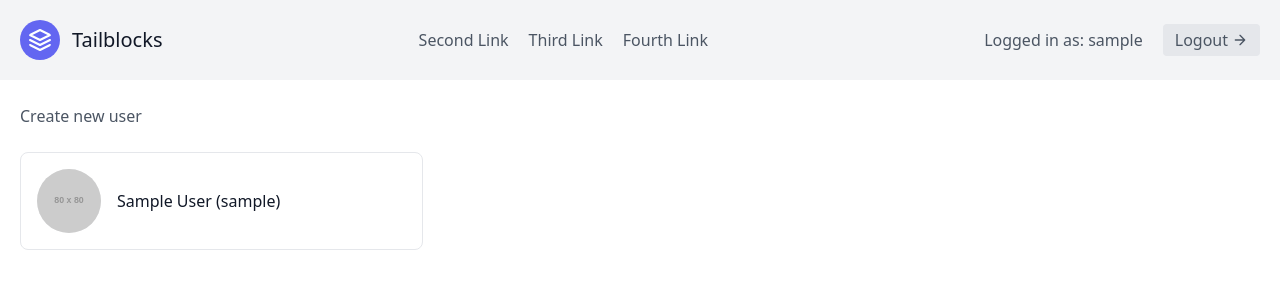
After one commit to Qitaal/Django-Project-Manager-App, a Django app: page /user/list/ in a window 1280 px wide. The commit adds this page. Shown: the top 300 px of the page. Run offline with Django 3.2, Linux system fonts and the light colour scheme; the visitor is signed in with stand-in values (Sample User, id 1); data comes from the database, SQL or seed files in the repository; grey boxes labelled with a size stand in for pictures from a placeholder-image service; some libraries are stand-ins or nearby versions.

Commit message:
create user list feature

```diff
--- a/src/templates/navbar.html
+++ b/src/templates/navbar.html
@@ -1,4 +1,4 @@
-<header class="text-gray-600 body-font">
+<header class="text-gray-600 body-font bg-gray-100">
     <div class="container mx-auto flex flex-wrap p-5 flex-col md:flex-row items-center">
         <a class="flex title-font font-medium items-center text-gray-900 mb-4 md:mb-0">
             <svg xmlns="http://www.w3.org/2000/svg" fill="none" stroke="currentColor" stroke-linecap="round"
@@ -12,7 +12,9 @@
         {% if request.user.is_authenticated %}
 
         <nav class="md:ml-auto md:mr-auto flex flex-wrap items-center text-base justify-center">
-            <a class="mr-5 hover:text-gray-900">First Link</a>
+            {% if request.user.role == 'Admin' %}
+            <a href="{% url 'user:user-list' %}" class="mr-5 hover:text-gray-900">Users</a>
+            {% endif %}
             <a class="mr-5 hover:text-gray-900">Second Link</a>
             <a class="mr-5 hover:text-gray-900">Third Link</a>
             <a class="mr-5 hover:text-gray-900">Fourth Link</a>
@@ -20,7 +22,7 @@
 
         Logged in as: {{ request.user.username }}
         <a href="{% url 'logout' %}"
-            class="ml-5 inline-flex items-center bg-gray-100 border-0 py-1 px-3 focus:outline-none hover:bg-gray-200 rounded text-base mt-4 md:mt-0">
+            class="ml-5 inline-flex items-center bg-gray-200 border-0 py-1 px-3 focus:outline-none hover:bg-gray-200 rounded text-base mt-4 md:mt-0">
             Logout
             <svg fill="none" stroke="currentColor" stroke-linecap="round" stroke-linejoin="round" stroke-width="2"
                 class="w-4 h-4 ml-1" viewBox="0 0 24 24">
--- /dev/null
+++ b/src/user/templates/user/user_list.html
@@ -0,0 +1,32 @@
+{% extends "base.html" %}
+
+{% block content %}
+
+<section class="text-gray-600 body-font">
+    <div class="container px-5 py-6 mx-auto">
+
+        <a class="hover:text-blue-700" href="#">Create new user</a>
+        <div class="flex flex-wrap -m-2 mt-4">
+            {% for user in users %}
+
+            <div class="p-2 lg:w-1/3 md:w-1/2 w-full">
+                <div class="h-full flex items-center border-gray-200 border p-4 rounded-lg">
+                    <img alt="team"
+                        class="w-16 h-16 bg-gray-100 object-cover object-center flex-shrink-0 rounded-full mr-4"
+                        src="https://dummyimage.com/80x80">
+                    <div class="flex-grow">
+                        <h2 class="text-gray-900 title-font font-medium">
+                            {{ user.first_name }} {{ user.last_name }} ({{ user.username }})
+                        </h2>
+                        <p class="text-gray-500"></p>
+                        <p class="text-gray-500">{{ user.role }}</p>
+                    </div>
+                </div>
+            </div>
+
+            {% endfor %}
+        </div>
+    </div>
+</section>
+
+{% endblock content %}
--- a/src/user/urls.py
+++ b/src/user/urls.py
@@ -1,8 +1,9 @@
 from django.urls import path
-from .views import DashboardView
+from .views import DashboardView, UserListView
 
 app_name = 'user'
 
 urlpatterns = [
     path('dashboard', DashboardView.as_view(), name='user-dashboard'),
+    path('list/', UserListView.as_view(), name='user-list'),
 ]
--- a/src/user/views.py
+++ b/src/user/views.py
@@ -1,7 +1,16 @@
 from django.shortcuts import render
 from django.views import generic
 from django.contrib.auth.mixins import LoginRequiredMixin
+from .models import User
 
 
 class DashboardView(LoginRequiredMixin, generic.TemplateView):
     template_name = 'user/dashboard.html'
+
+
+class UserListView(LoginRequiredMixin, generic.ListView):
+    template_name = 'user/user_list.html'
+    context_object_name = 'users'
+
+    def get_queryset(self):
+        return User.objects.all()
```
